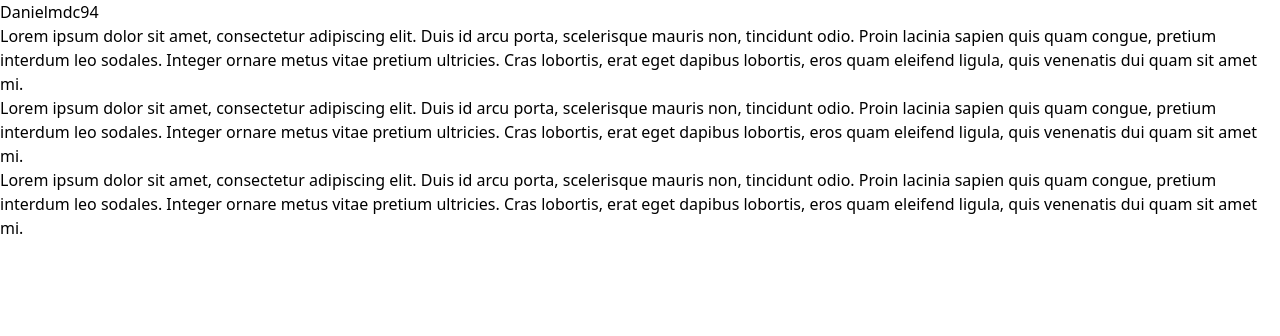
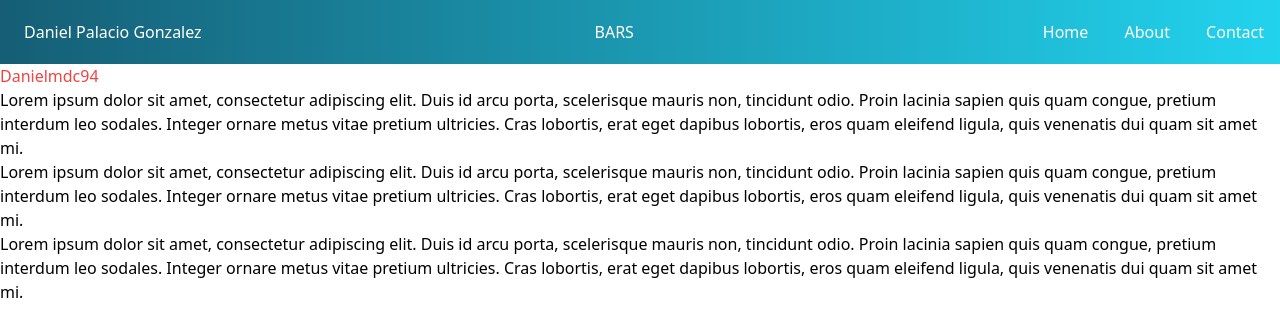
Before and after one commit to Danielmdc94/Danielmdc94.github.io, a website: page index.html in a window 1280 px wide. Drawn offline with Linux system fonts and the light colour scheme.

Commit message:
fixed tailwind not working

```diff
--- a/index.html
+++ b/index.html
@@ -8,10 +8,19 @@
 	<title>Document</title>
 </head>
 <body>
-	<script src="app.js"></script>
+	<nav role="navigation" class="flex justify-between items-center h-16 bg-gradient-to-r from-cyan-800 to-cyan-400 text-white relative">
+		<a href="index.html" class="pl-6">Daniel Palacio Gonzalez</a>
+		<div class="px-4 cursor-pointer" id="bars">BARS</div>
+		<div class="hidden md:block" id="menu">
+			<a href="index.html" class="p-4">Home</a>
+			<a href="index.html" class="p-4">About</a>
+			<a href="index.html" class="p-4">Contact</a>
+		</div>
+	</nav>
 	<h1 class="text-red-500">Danielmdc94</h1>
 	<p>Lorem ipsum dolor sit amet, consectetur adipiscing elit. Duis id arcu porta, scelerisque mauris non, tincidunt odio. Proin lacinia sapien quis quam congue, pretium interdum leo sodales. Integer ornare metus vitae pretium ultricies. Cras lobortis, erat eget dapibus lobortis, eros quam eleifend ligula, quis venenatis dui quam sit amet mi.</p>
 	<p>Lorem ipsum dolor sit amet, consectetur adipiscing elit. Duis id arcu porta, scelerisque mauris non, tincidunt odio. Proin lacinia sapien quis quam congue, pretium interdum leo sodales. Integer ornare metus vitae pretium ultricies. Cras lobortis, erat eget dapibus lobortis, eros quam eleifend ligula, quis venenatis dui quam sit amet mi.</p>
 	<p>Lorem ipsum dolor sit amet, consectetur adipiscing elit. Duis id arcu porta, scelerisque mauris non, tincidunt odio. Proin lacinia sapien quis quam congue, pretium interdum leo sodales. Integer ornare metus vitae pretium ultricies. Cras lobortis, erat eget dapibus lobortis, eros quam eleifend ligula, quis venenatis dui quam sit amet mi.</p>
+	<script src="app.js"></script>
 </body>
 </html>
--- a/tailwind.config.js
+++ b/tailwind.config.js
@@ -1,6 +1,9 @@
 /** @type {import('tailwindcss').Config} */
 module.exports = {
-  content: ['./*.{html,js}', ],
+  content: [
+    "./src/*.{html,js}",
+    "./*.{html,js}",
+  ],
   theme: {
     extend: {},
   },
```
Also changed, not shown: package.json (+5 -204 lines), styles.css, 1 other file.
